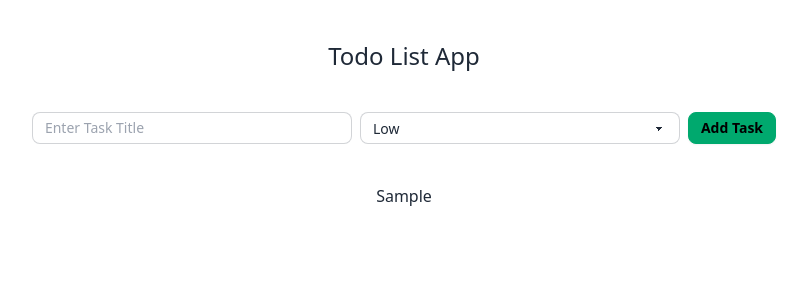
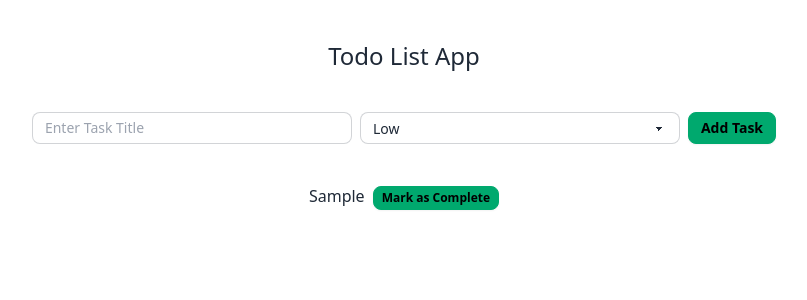
Before and after one commit to Md-Tahsif-Ahmed/Todo-App-With-React-JS, a React (Vite) app: page / in a window 1280 px wide. Both pictures are taken after typing "Sample" into the empty fields and a click on the button "Add Task". Shown: the top 300 px of the page, without its empty margins (236-1043 px from the left). Built offline with nearby package versions, Linux system fonts and the light colour scheme.

Commit message:
Worked on Mark as complete/incomplete task

```diff
--- a/src/Pages/Components/App.jsx
+++ b/src/Pages/Components/App.jsx
@@ -25,11 +25,20 @@
         setTasks([...tasks, newTask]);
       };
       console.log(tasks)
+    const toggleTaskStatus = (taskId) => {
+        setTasks(tasks.map(task => {
+          if (task.id === taskId) {
+            return { ...task, completed: !task.completed };
+          }
+          return task;
+        }));
+      };
     return (
         <div>
             <h1 className="text-2xl font-medium text-center my-10">Todo List App</h1>
             <TaskForm onSubmit={addTask} />
-            <TaskList tasks={tasks}></TaskList>
+            <TaskList tasks={tasks}
+             toggleTaskStatus={toggleTaskStatus}></TaskList>
 
         </div>
     );
--- a/src/Pages/Components/TaskItem.jsx
+++ b/src/Pages/Components/TaskItem.jsx
@@ -1,9 +1,13 @@
 
 
-const TaskItem = ({task}) => {
+const TaskItem = ({task, toggleTaskStatus }) => {
+    const handleToggleStatus = () => {
+        toggleTaskStatus(task.id);
+      };
     return (
-        <div>
+        <div className="space-x-2">
            <span style={{ textDecoration: task.completed ? 'line-through' : 'none' }}>{task.title}</span>
+           <button onClick={handleToggleStatus} className="btn btn-success btn-xs">{task.completed ? 'Mark as Incomplete' : 'Mark as Complete'}</button>
         </div>
     );
 };
--- a/src/Pages/Components/TaskList.jsx
+++ b/src/Pages/Components/TaskList.jsx
@@ -1,14 +1,14 @@
 
 import TaskItem from './TaskItem';
 
-const TaskList = ({tasks}) => {
+const TaskList = ({tasks, toggleTaskStatus}) => {
   return (
     <div className='text-center my-10'>
       {tasks.map(task => (
         <TaskItem
           key={task.id}
           task={task}
-
+          toggleTaskStatus={toggleTaskStatus}
         />
       ))}
     </div>
```
